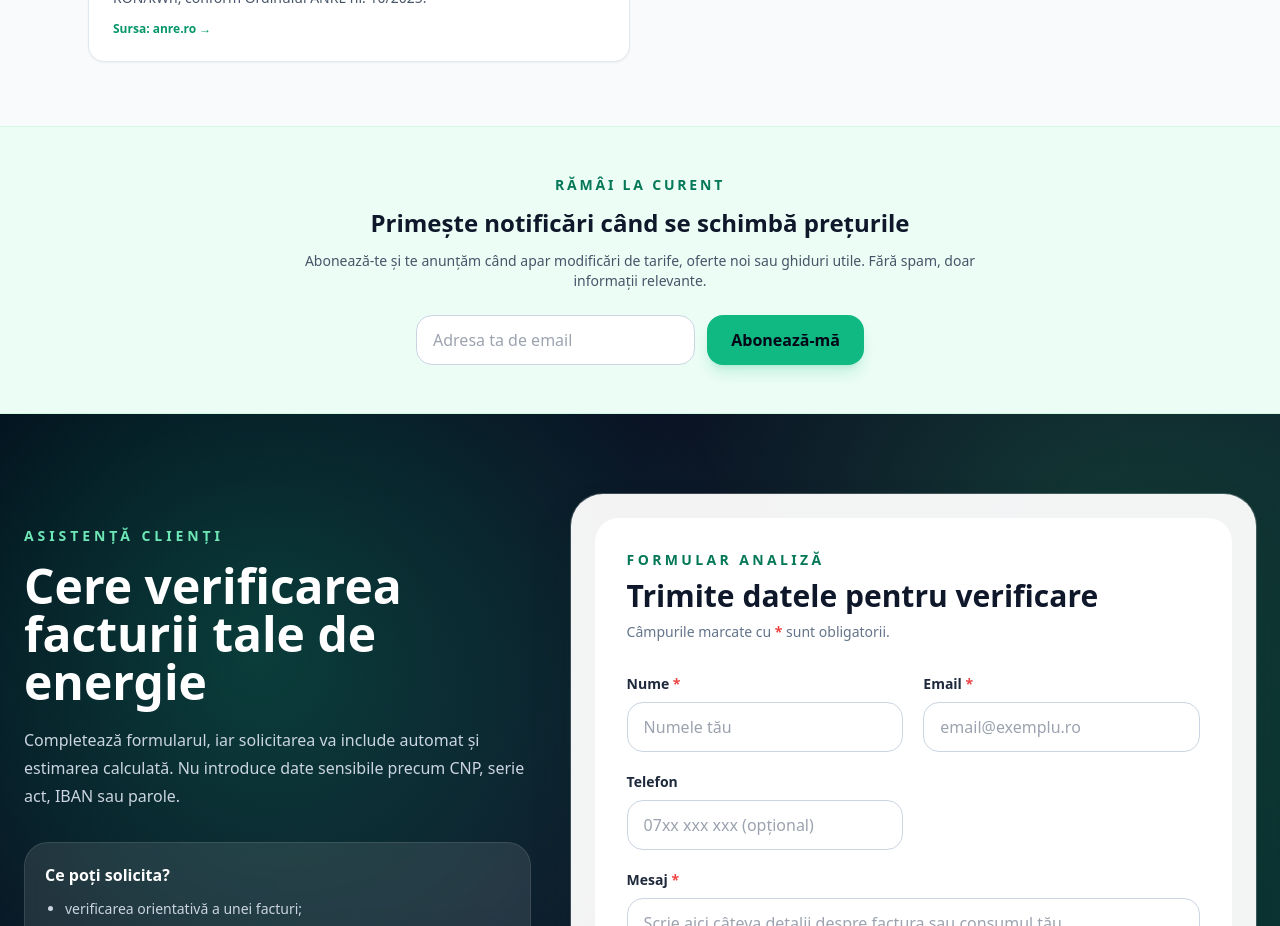
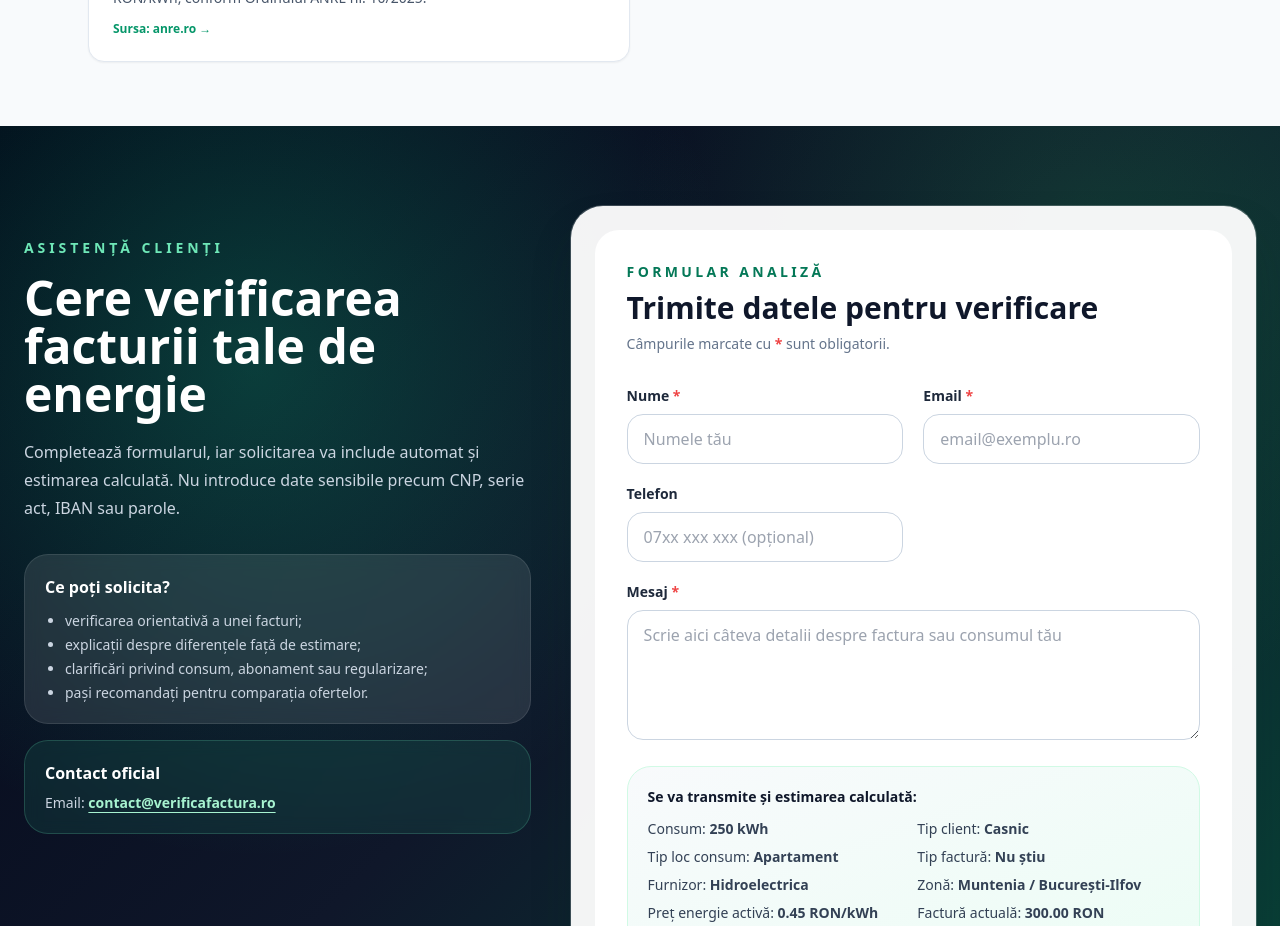
Before and after one commit to baciuionalexandru24-cyber/factura-mea, a React (Create React App) app: page / in a window 1280 px wide. Shown: the part 4480-5406 px from the top of the page. Built offline with nearby package versions, Linux system fonts and the light colour scheme.

Commit message:
scos newsletter

```diff
--- a/src/App.js
+++ b/src/App.js
@@ -535,18 +535,6 @@ function HomePage({ calculation, setCalculation, navigate }) {
               <p className="mt-3 text-xs text-emerald-600 font-semibold">Sursa: {item.sursa} →</p>
             </a>
           ))}
-        </div>
-      </section>
-
-      {/* NEWSLETTER */}
-      <section className="bg-emerald-50 border-y border-emerald-100">
-        <div className="mx-auto max-w-6xl px-6 py-12">
-          <div className="mx-auto max-w-2xl text-center">
-            <p className="text-sm font-semibold uppercase tracking-[0.2em] text-emerald-700">Rămâi la curent</p>
-            <h3 className="mt-3 text-2xl font-bold text-slate-900">Primește notificări când se schimbă prețurile</h3>
-            <p className="mt-3 text-slate-600 text-sm">Abonează-te și te anunțăm când apar modificări de tarife, oferte noi sau ghiduri utile. Fără spam, doar informații relevante.</p>
-            <NewsletterForm />
-          </div>
         </div>
       </section>
 
```
